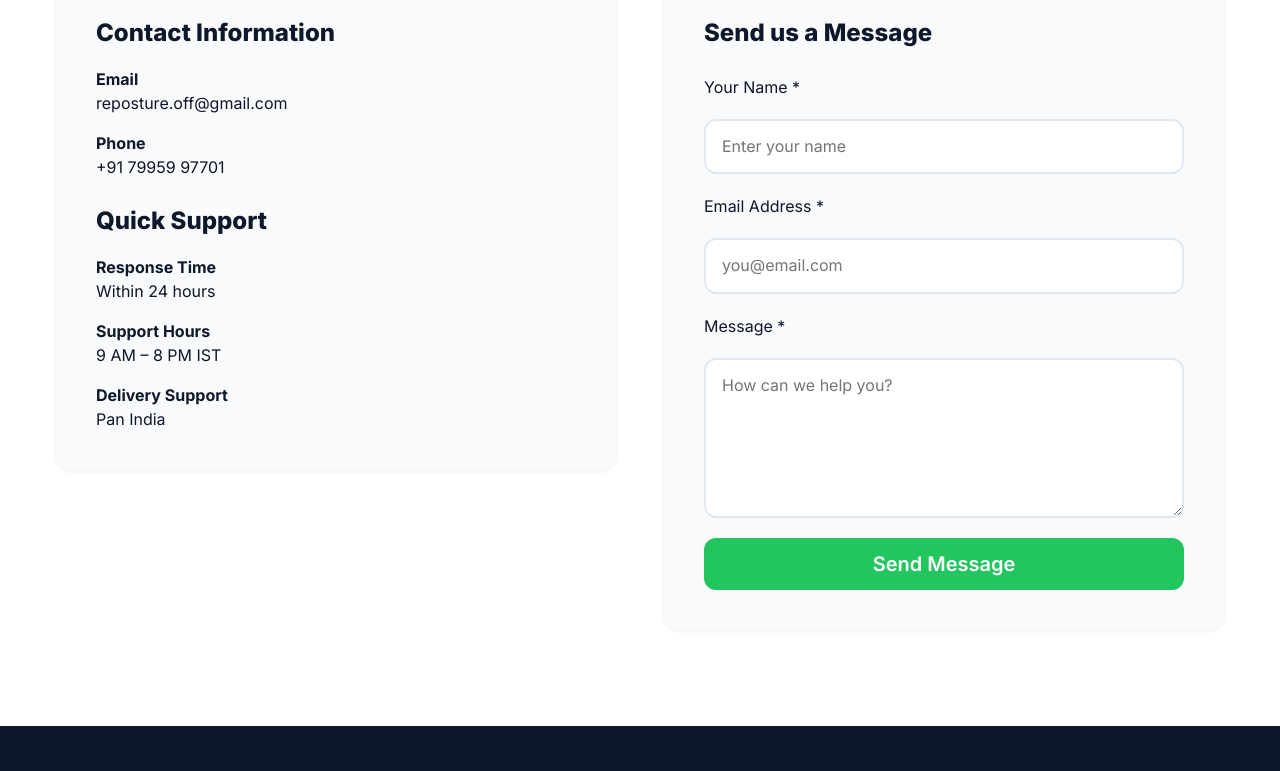
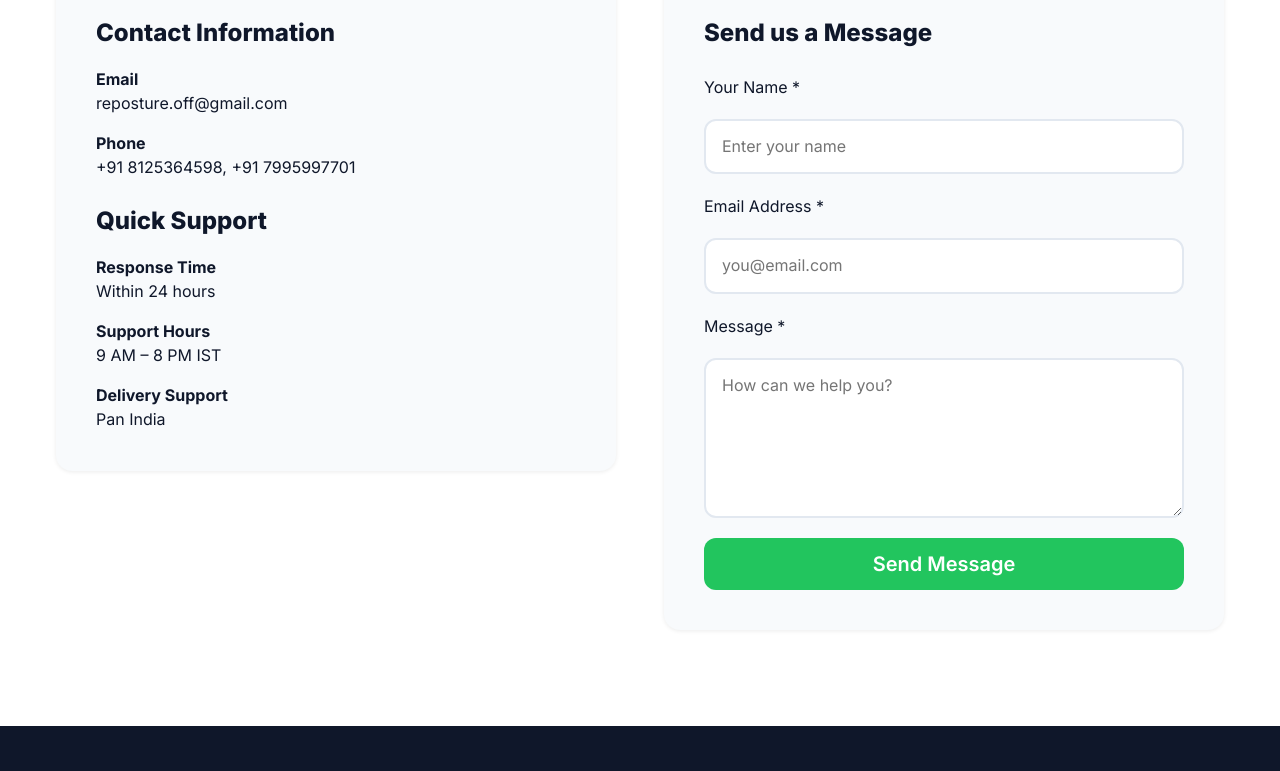
Before and after one commit to AkshayLokerao/RePosture-go, a plain HTML site: page index.html in a window 1280 px wide. Shown: the part 5140-5911 px from the top of the page. Drawn offline with Linux system fonts and the light colour scheme.

Commit message:
Update index.html

```diff
--- a/index.html
+++ b/index.html
@@ -343,7 +343,7 @@ footer .foot-bottom a{color:var(--blue-500);}
       <h3>Contact Information</h3>
       <ul class="contact-info-list">
         <li><strong>Email</strong>reposture.off@gmail.com</li>
-        <li><strong>Phone</strong>+91 79959 97701</li>
+        <li><strong>Phone</strong>+91 8125364598, +91 7995997701</li>
       </ul>
       <div class="mt-6">
         <h3>Quick Support</h3>
```
